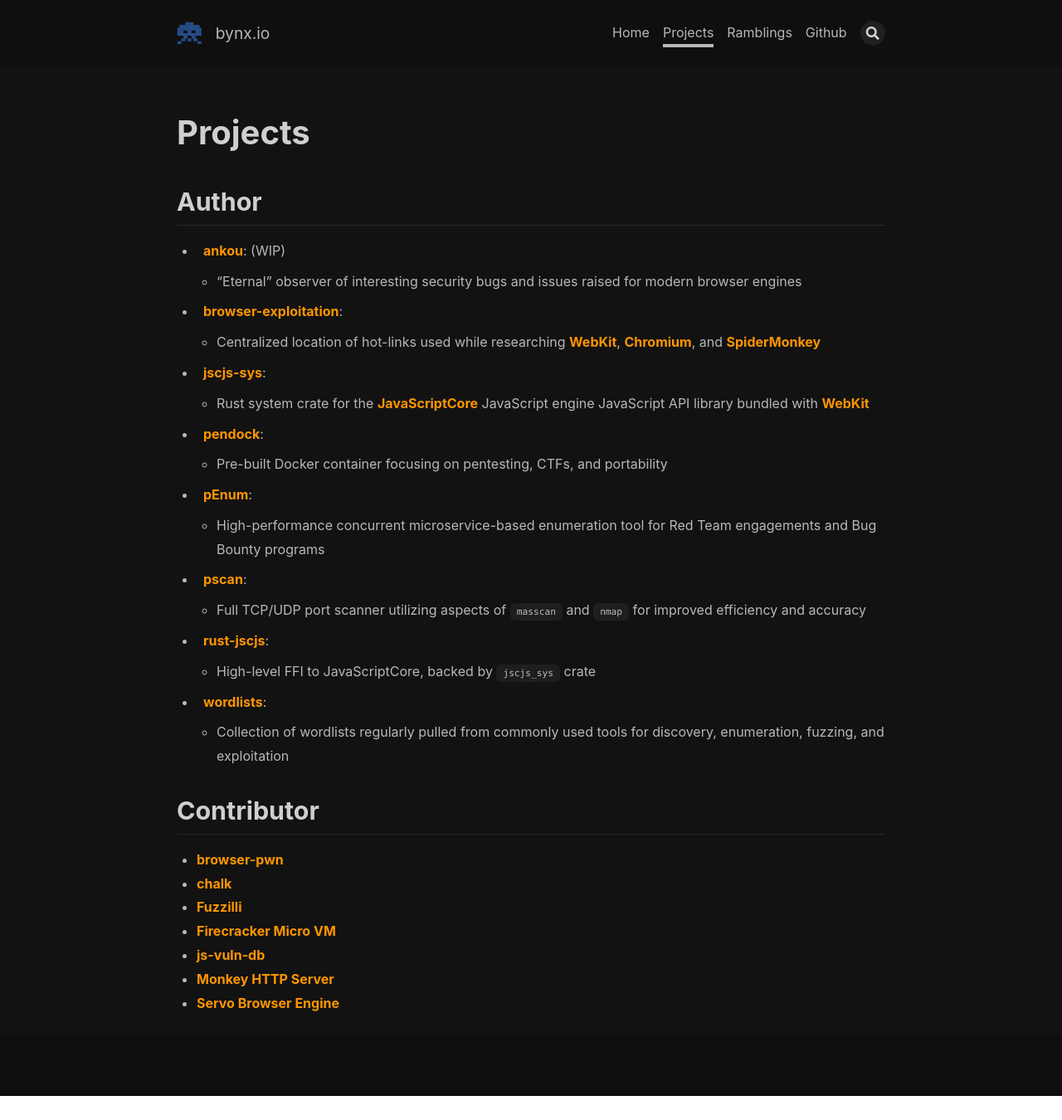
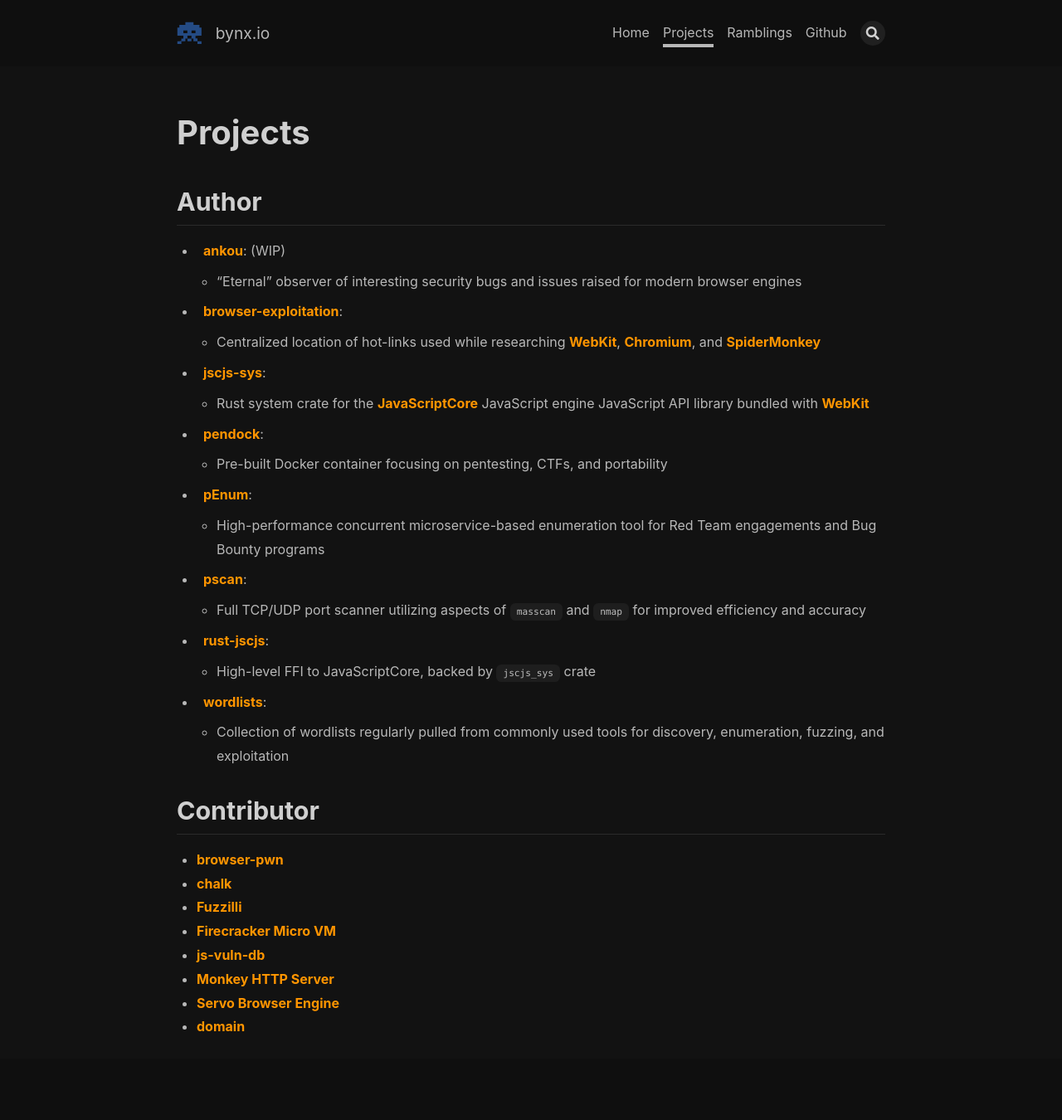
Before and after one commit to drtychai/drtychai.github.io, a Jekyll site: the page built from projects.md, in a window 1280 px wide. Shown: the whole page at 83% size. Built offline with Jekyll 4.4.1, drawn with Linux system fonts in a browser that asks for light colours; nearby versions of some CDN libraries; before the commit the page ends 1321 px from its top, so only the background shows below that.

Commit message:
projects updated

```diff
--- a/projects.md
+++ b/projects.md
@@ -51,3 +51,4 @@
 - [js-vuln-db](https://github.com/tunz/js-vuln-db)
 - [Monkey HTTP Server](https://github.com/monkey/monkey)
 - [Servo Browser Engine](https://github.com/servo/servo)
+- [domain](https://github.com/drtychai/domain)
```
